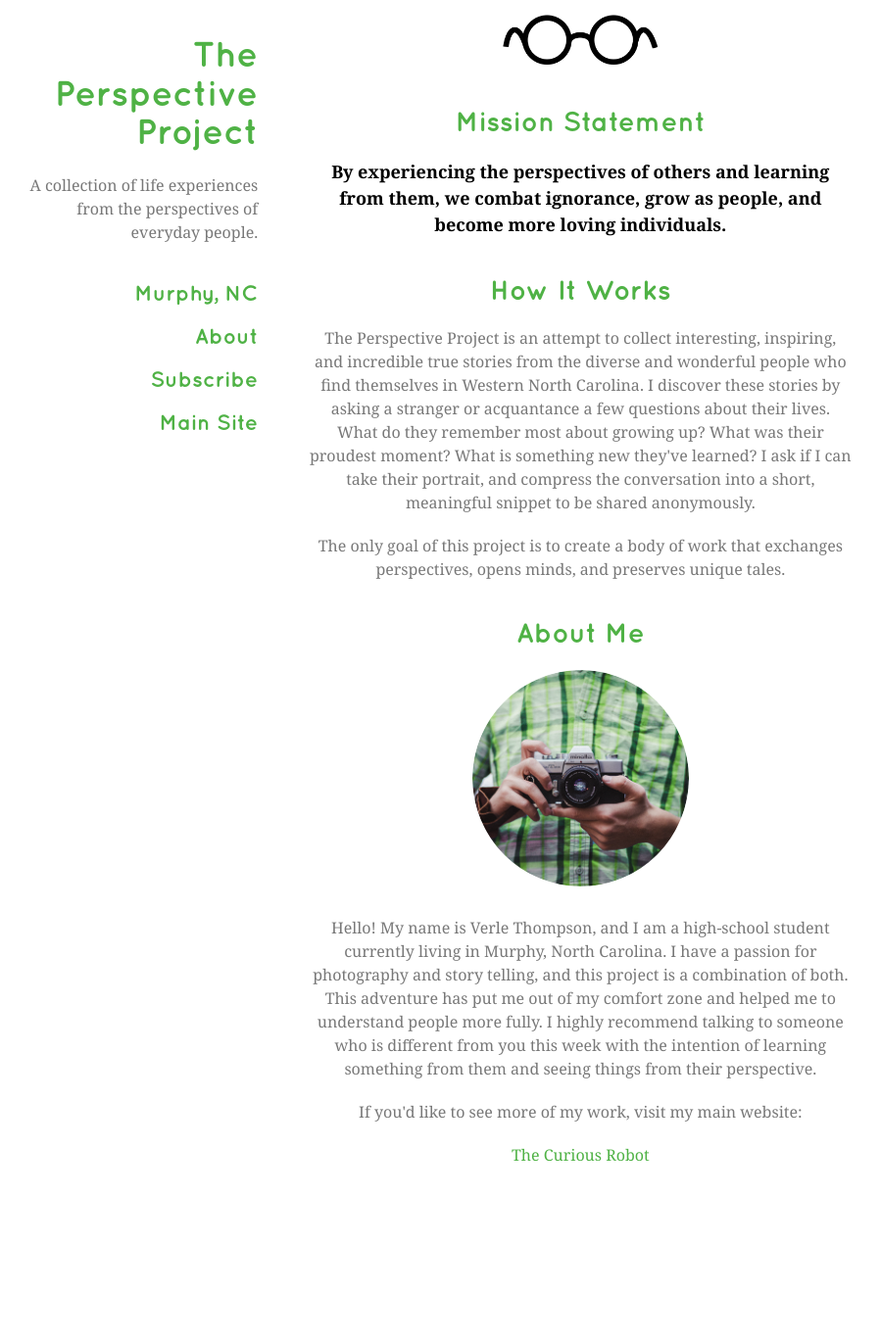
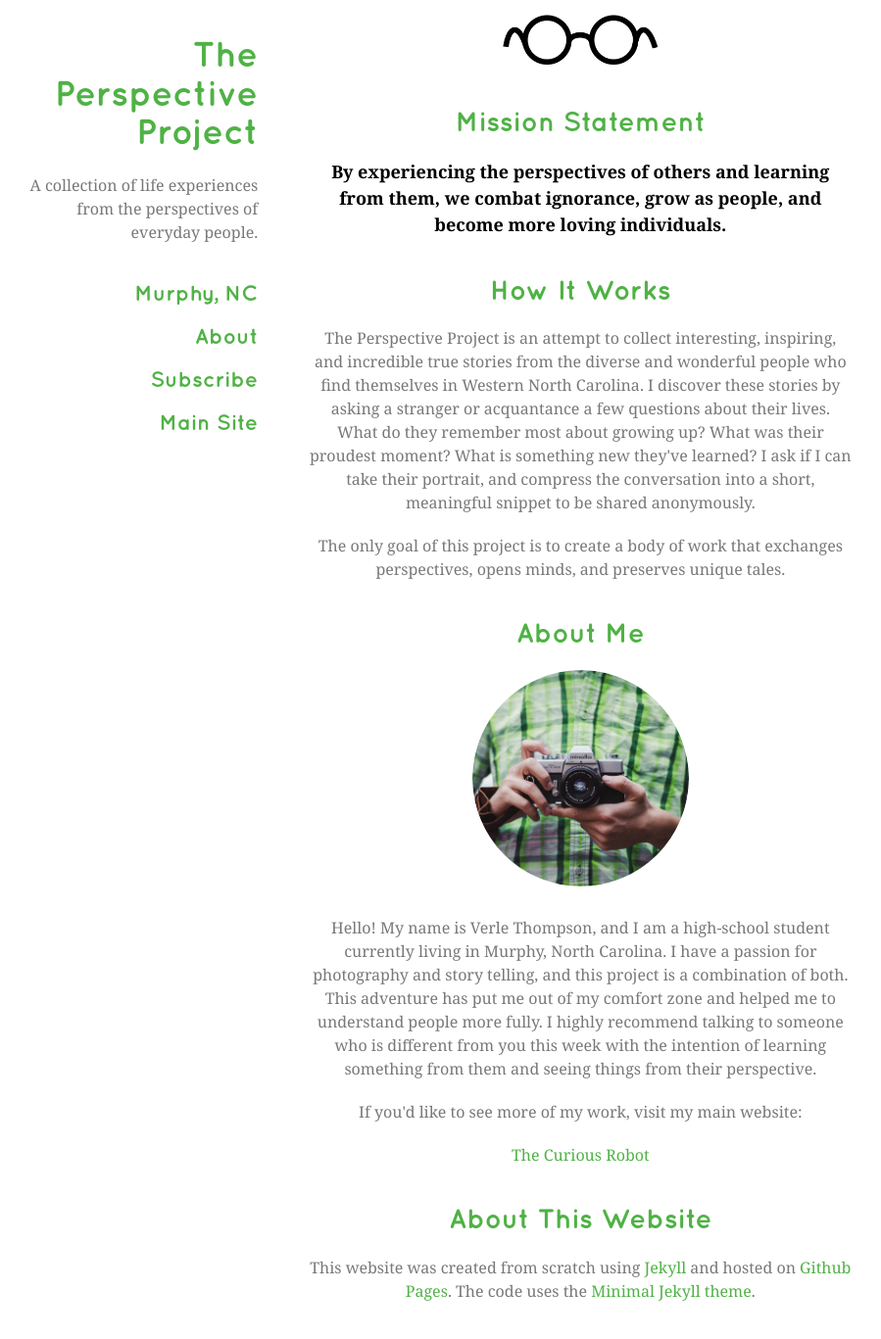
Before and after one commit to curious-robot/perspectiveproject, a Jekyll site: the page built from about.html, in a window 1280 px wide and 1400 px high, scrolled down 27 px. Shown: the top 1367 px of the window at 98% size, without its empty margins (142-1041 px from the left). Built offline with Jekyll 4.4.1, drawn with Linux system fonts in a browser that asks for light colours; before the commit the page ends 1288 px from its top, so only the background shows below that.

Commit message:
Added "About This Website"

```diff
--- a/about.html
+++ b/about.html
@@ -22,3 +22,6 @@ permalink: /about/
 <p class="center">Hello! My name is Verle Thompson, and I am a high-school student currently living in Murphy, North Carolina. I have a passion for photography and story telling, and this project is a combination of both. This adventure has put me out of my comfort zone and helped me to understand people more fully. I highly recommend talking to someone who is different from you this week with the intention of learning something from them and seeing things from their perspective.</p>
 <p class="center">If you'd like to see more of my work, visit my main website:</p>
 <p class="center"><a href="https://www.thecuriousrobot.com/">The Curious Robot</a></p>
+
+<h1 class="about-page-header">About This Website</h1>
+<p class="center">This website was created from scratch using <a href="https://jekyllrb.com/docs/home/">Jekyll</a> and hosted on <a href="https://pages.github.com/">Github Pages</a>. The code uses the <a href="https://github.com/pages-themes/minimal">Minimal Jekyll theme</a>.
--- a/assets/css/style.scss
+++ b/assets/css/style.scss
@@ -19,7 +19,7 @@ $base-line-height: 1.5;
 $text-color:       #787878;
 $background-color: #FFFFFF;
 $brand-color:      #4fb245;
-$dark-brand-color: darken($brand-color, 40%);
+$dark-brand-color: darken($brand-color, 25%);
 $grey-color:       #828282;
 $grey-color-light: lighten($grey-color, 40%);
 $grey-color-dark:  darken($grey-color, 25%);
```
